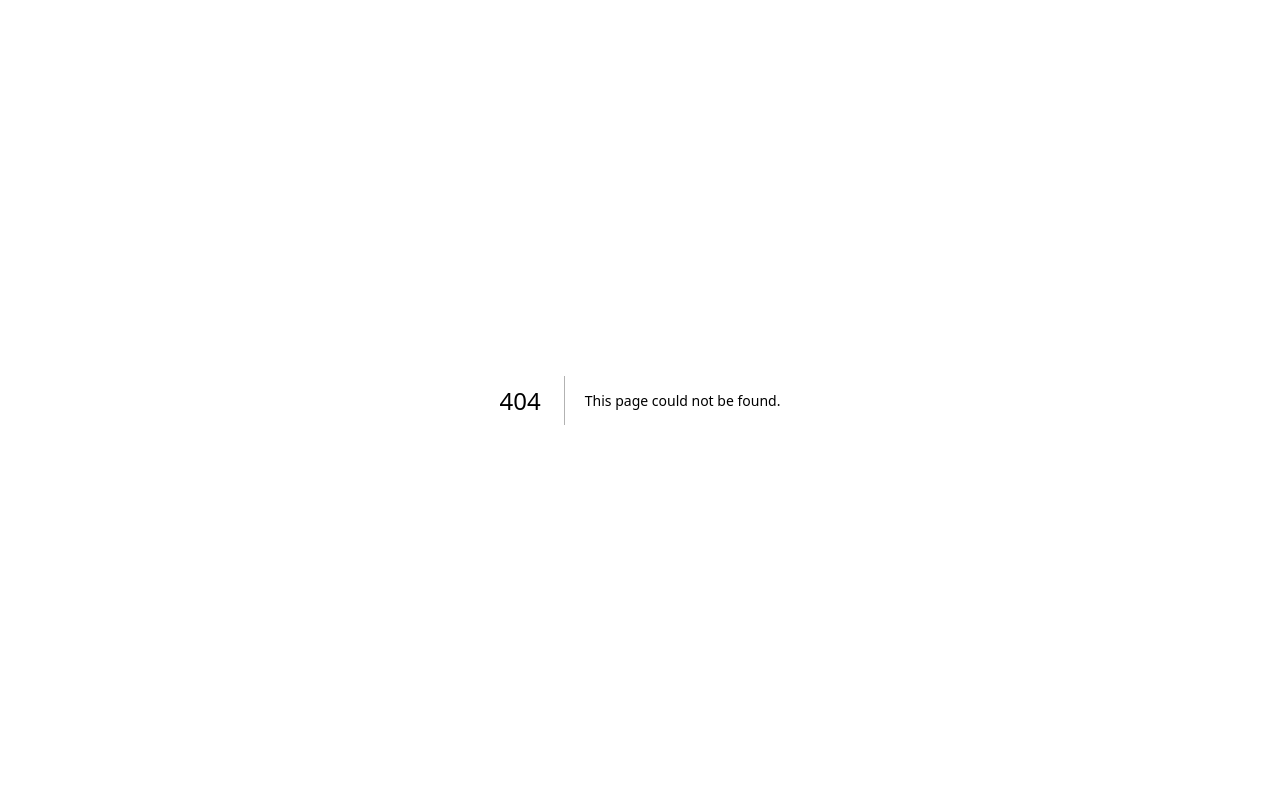
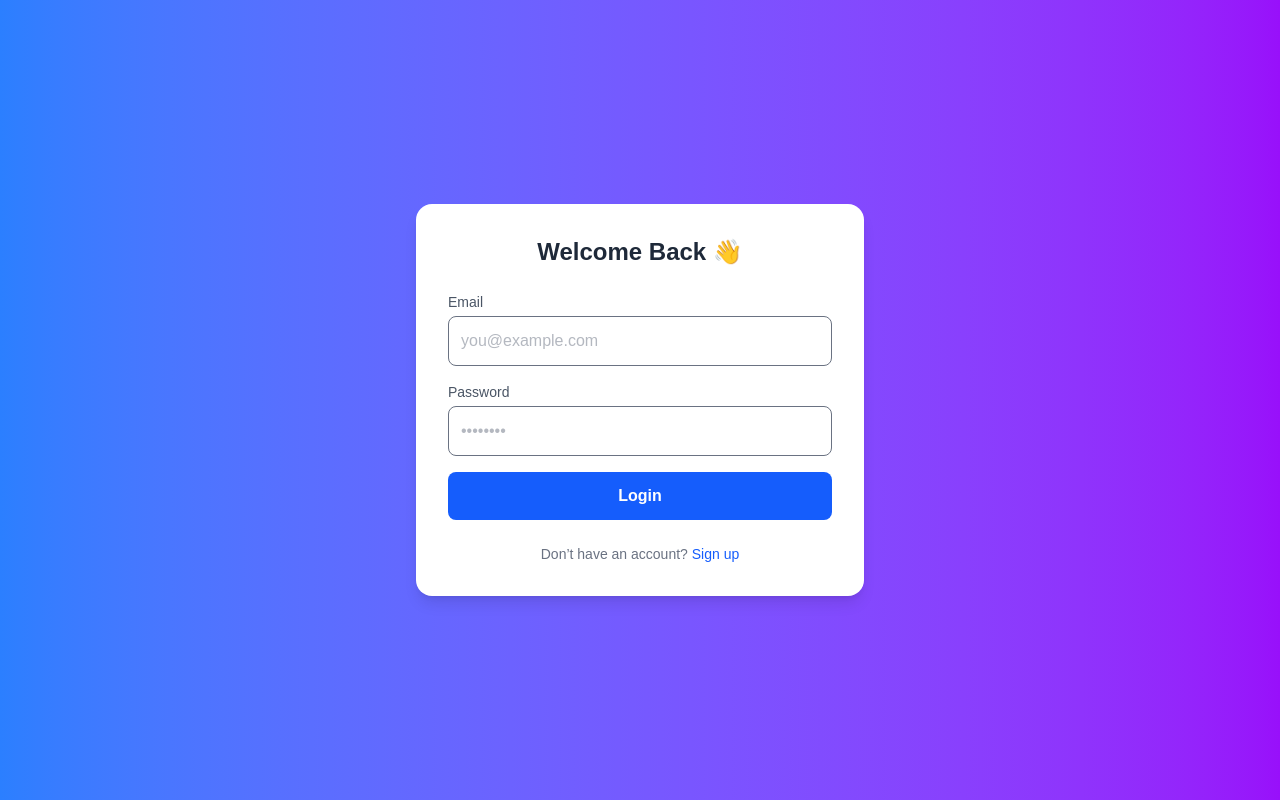
Before and after one commit to sajid13673/promptly-frontend-nextjs-v1, a Next.js app: page /auth/login in a window 1280 px wide. Before the commit this address had no page. Built offline with nearby package versions, Linux system fonts and the light colour scheme.

Commit message:
feat: implement login feature

```diff
--- /dev/null
+++ b/src/app/auth/login/page.tsx
@@ -0,0 +1,100 @@
+"use client";
+import { JSX, useState } from "react";
+import { loginUser } from "@/lib/api";
+
+type User = {
+  created_at: string;
+  email: string;
+  email_verified_at: string | null;
+  id: number;
+  name: string;
+  updated_at: string;
+};
+type LoginData = {
+  token: string;
+  status: boolean;
+  user: User;
+};
+export default function LoginPage(): JSX.Element {
+  const [email, setEmail] = useState<string>("");
+  const [password, setPassword] = useState<string>("");
+  const [error, setError] = useState("");
+  const [loading, setLoading] = useState(false);
+
+  const handleSubmit = async (e: React.FormEvent) => {
+    e.preventDefault();
+    setError("");
+    setLoading(true);
+
+    try {
+      const data: LoginData = await loginUser(email, password);
+      if (data.token) {
+        localStorage.setItem("token", data.token);
+      }
+      window.location.href = "/chat";
+    } catch (err) {
+      console.log("err : ", err);
+
+      setError("Invalid login credentials");
+    } finally {
+      setLoading(false);
+    }
+  };
+
+  return (
+    <div className="min-h-screen flex items-center justify-center bg-gradient-to-r from-blue-500 to-purple-600">
+      <div className="bg-white p-8 rounded-2xl shadow-lg w-full max-w-md">
+        <h2 className="text-2xl font-bold text-center text-gray-800 mb-6">
+          Welcome Back 👋
+        </h2>
+
+        {error && (
+          <p className="text-red-500 text-sm mb-4 bg-red-50 p-2 rounded">
+            {error}
+          </p>
+        )}
+
+        <form onSubmit={handleSubmit} className="space-y-4">
+          <div>
+            <label className="block text-gray-600 text-sm mb-1">Email</label>
+            <input
+              type="email"
+              placeholder="you@example.com"
+              value={email}
+              onChange={(e) => setEmail(e.target.value)}
+              className="w-full p-3 border text-gray-500 rounded-lg focus:ring-2 focus:ring-blue-500 focus:outline-none"
+              required
+            />
+          </div>
+
+          <div>
+            <label className="block text-gray-600 text-sm mb-1">Password</label>
+            <input
+              type="password"
+              placeholder="••••••••"
+              value={password}
+              onChange={(e) => setPassword(e.target.value)}
+              className="w-full p-3 text-gray-500 border rounded-lg focus:ring-2 focus:ring-blue-500 focus:outline-none"
+              required
+            />
+          </div>
+
+          <button
+            type="submit"
+            disabled={loading}
+            className="w-full bg-blue-600 text-white py-3 rounded-lg font-semibold hover:bg-blue-700 transition disabled:opacity-50"
+          >
+            {loading ? "Logging in..." : "Login"}
+          </button>
+        </form>
+
+        <p className="text-center text-gray-500 text-sm mt-6">
+          Don’t have an account?{" "}
+          <a href="/register" className="text-blue-600 hover:underline">
+            Sign up
+          </a>
+        </p>
+      </div>
+    </div>
+  );
+}
--- /dev/null
+++ b/src/lib/api.ts
@@ -0,0 +1,32 @@
+export async function loginUser(email: string, password: string) {
+  const res:Response = await fetch("http://localhost:8000/api/login", {
+    method: "POST",
+    headers: {
+      "Content-Type": "application/json",
+    },
+    body: JSON.stringify({ email, password }),
+    credentials: "include",
+  });
+
+  if (!res.ok) {
+    throw new Error("Login failed");
+  }
+
+  return res.json();
+}
+
+export async function registerUser({name, email, password, confirmPassword}: {name: string, email: string, password: string, confirmPassword: string}) {
+  const res:Response = await fetch("http://localhost:8000/api/login", {
+    method: "POST",
+    headers: {
+      "Content-Type" : "application/json",
+    },
+    body: JSON.stringify({ name, email, password, password_confirmation: confirmPassword }),
+    credentials: "include",
+  });
+   if (!res.ok) {
+    throw new Error("Register failed");
+  }
+
+  return res.json();
+}
```
